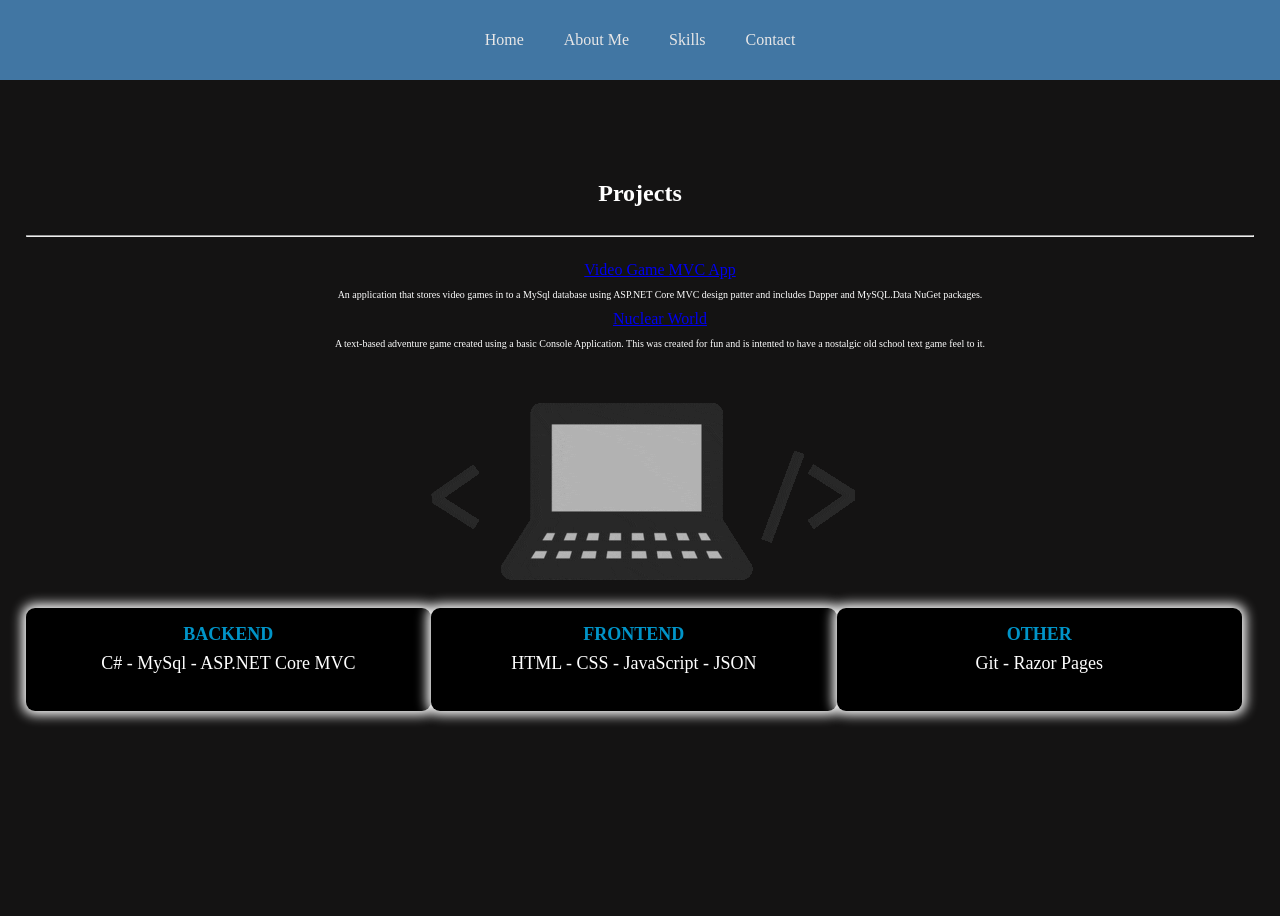
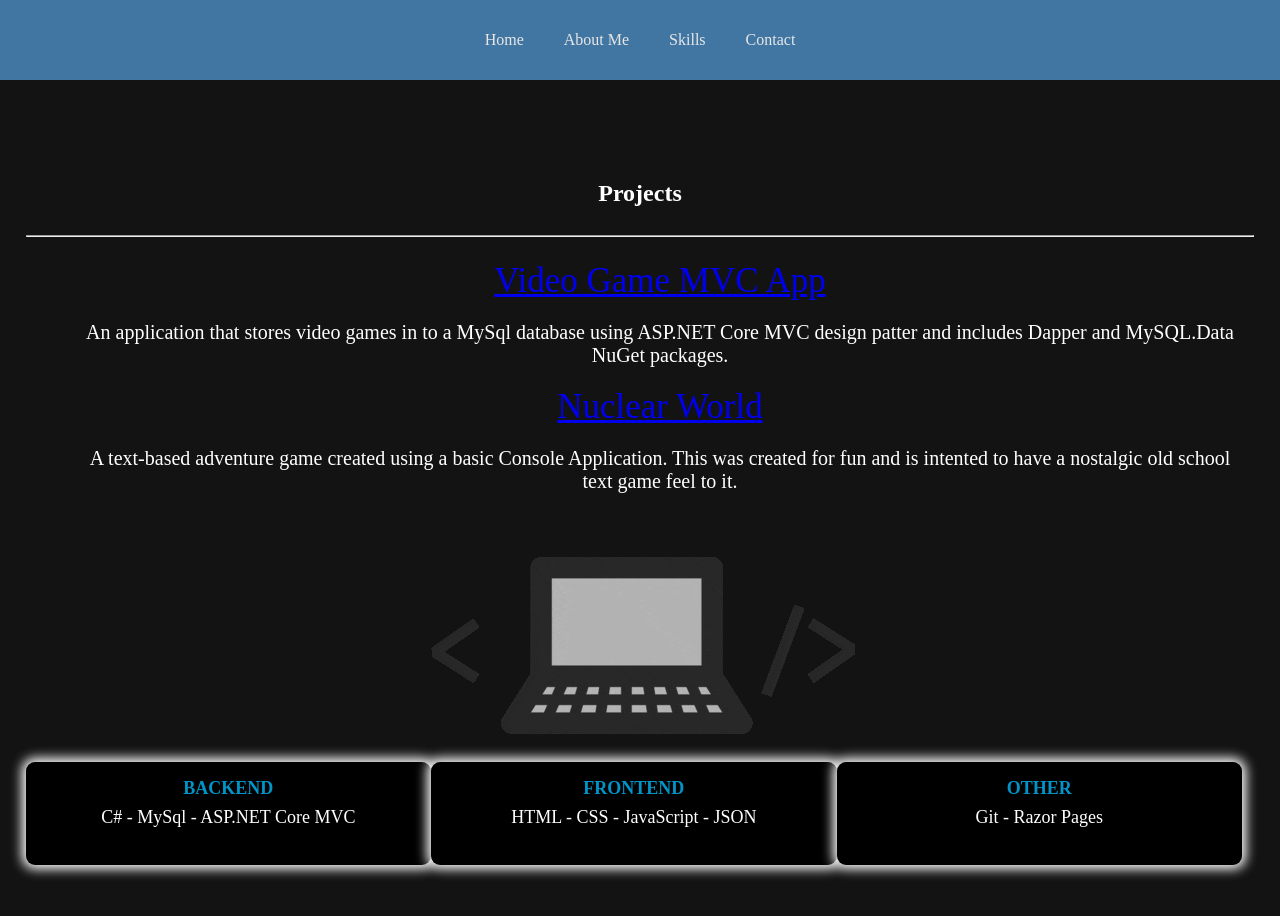
Before and after one commit to SethBowman/personal-site, a React (Create React App) app: page /skills in a window 1280 px wide. Shown: the top 916 px of the page. Before the commit the page ends 800 px from the top, so only its background shows below. Built offline with nearby package versions, Linux system fonts and the light colour scheme; a web font is replaced by a local one.

Commit message:
adjusted font size for project anchor tags and description

```diff
--- a/src/components/Skills/Skills.js
+++ b/src/components/Skills/Skills.js
@@ -34,8 +34,8 @@ const Skills = () => {
       {/* <PageHeader title={"What skills do I have?"} /> */}
 
       <ul className={classes.projects}>
-        <li><a href="https://github.com/SethBowman/VideoGameMVC">Video Game MVC App</a> <p className={classes.project}>An application that stores video games in to a MySql database using ASP.NET Core MVC design patter and includes Dapper and MySQL.Data NuGet packages.</p></li>
-        <li><a href="https://github.com/SethBowman/NuclearWorld">Nuclear World</a> <p className={classes.project}>A text-based adventure game created using a basic Console Application. This was created for fun and is intented to have a nostalgic old school text game feel to it.</p></li>
+        <li><a href="https://github.com/SethBowman/VideoGameMVC" className={classes.projectAnchor}>Video Game MVC App</a> <p className={classes.project}>An application that stores video games in to a MySql database using ASP.NET Core MVC design patter and includes Dapper and MySQL.Data NuGet packages.</p></li>
+        <li><a href="https://github.com/SethBowman/NuclearWorld" className={classes.projectAnchor}>Nuclear World</a> <p className={classes.project}>A text-based adventure game created using a basic Console Application. This was created for fun and is intented to have a nostalgic old school text game feel to it.</p></li>
       </ul>
 
       <div className={classes.CodeGif}>
--- a/src/components/Skills/Skills.module.css
+++ b/src/components/Skills/Skills.module.css
@@ -59,5 +59,9 @@ html {
 }
 
 .project {
-    font-size: 10px;;
+    font-size: 20px;;
 }
+
+.projectAnchor {
+    font-size: 35px;
+}
```
